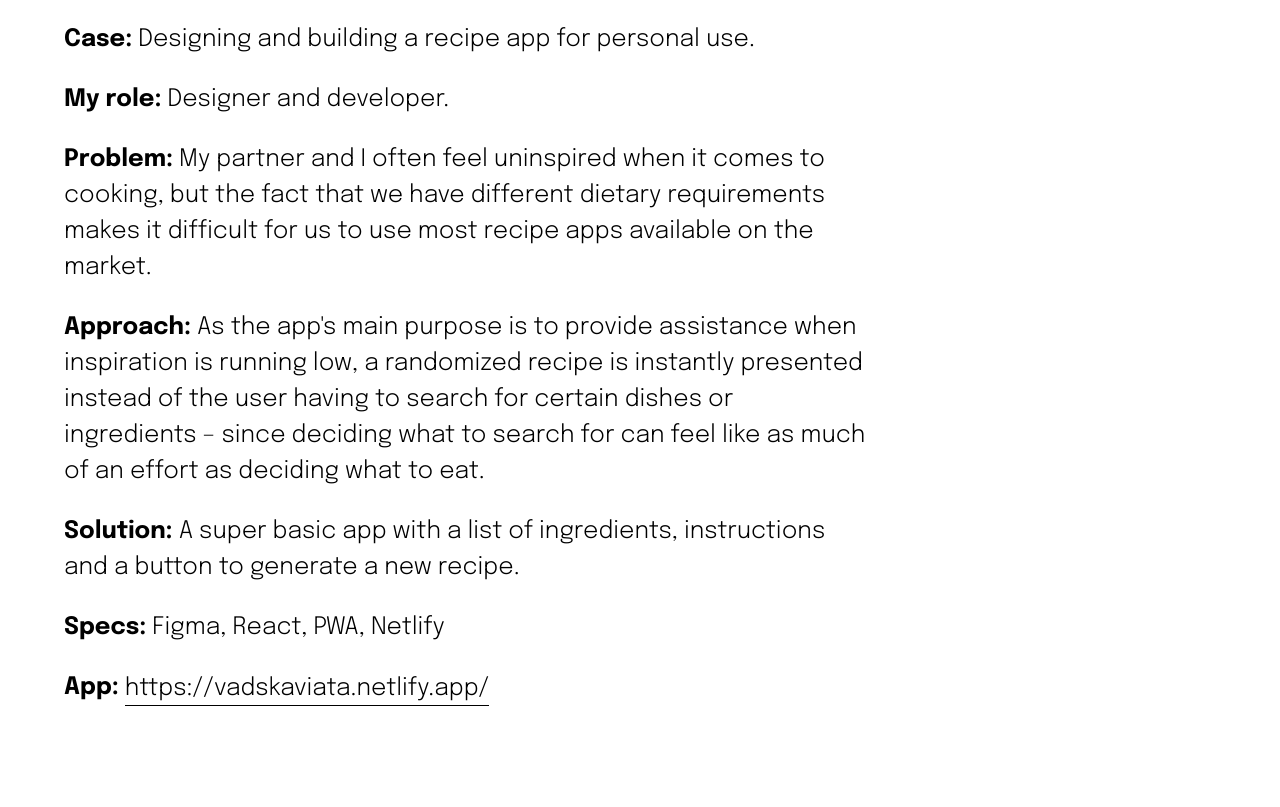
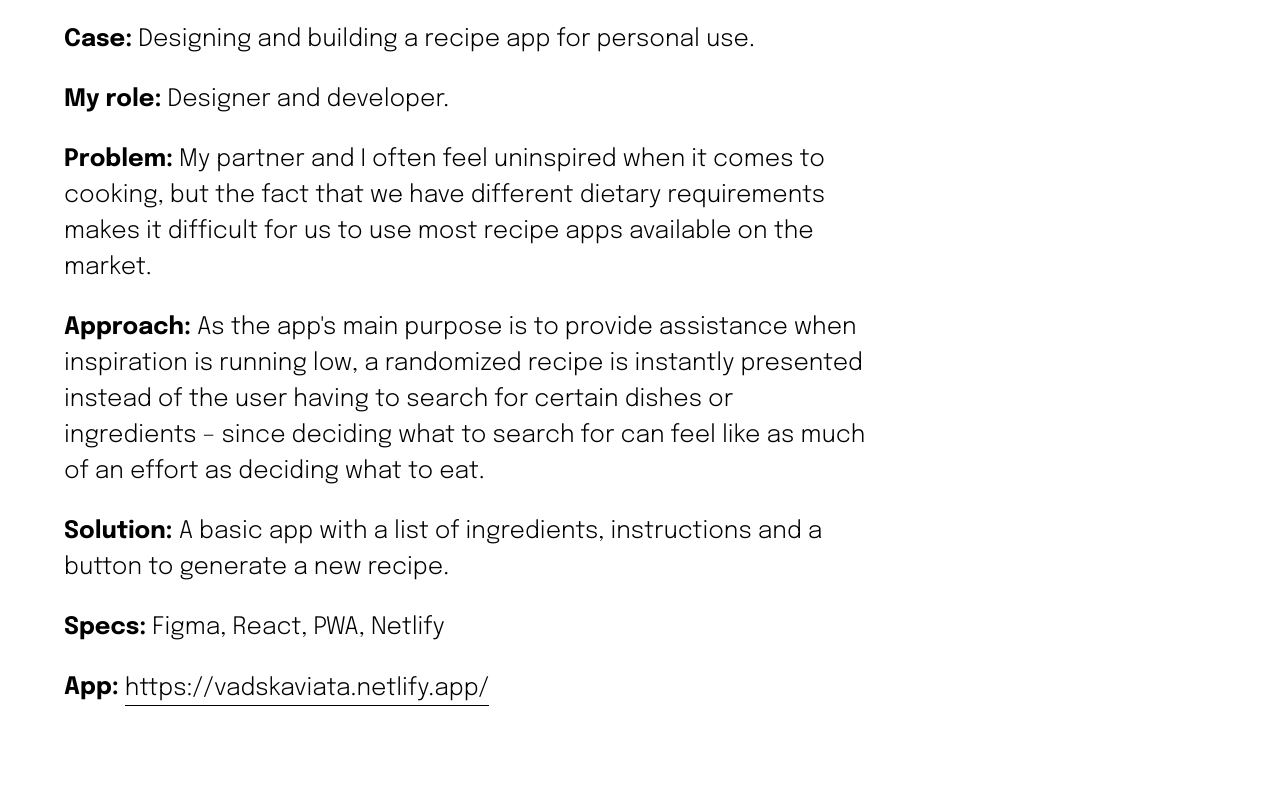
Before and after one commit to agneskalstrom/agneskalstrom.com, a Gatsby site: page /work/recipe-app in a window 1280 px wide. Shown: the part 226-1033 px from the top of the page. Built offline with nearby package versions, Linux system fonts and the light colour scheme; Gatsby itself is replaced by a stand-in of ours.

Commit message:
update desc

```diff
--- a/src/pages/work/recipe-app.js
+++ b/src/pages/work/recipe-app.js
@@ -13,7 +13,7 @@ export default function Digisera() {
         role="Designer and developer."
         problem="My partner and I often feel uninspired when it comes to cooking, but the fact that we have different dietary requirements makes it difficult for us to use most recipe apps available on the market."
         approach="As the app's main purpose is to provide assistance when inspiration is running low, a randomized recipe is instantly presented instead of the user having to search for certain dishes or ingredients – since deciding what to search for can feel like as much of an effort as deciding what to eat."
-        solution="A super basic app with a list of ingredients, instructions and a button to generate a new recipe."
+        solution="A basic app with a list of ingredients, instructions and a button to generate a new recipe."
         specs="Figma, React, PWA, Netlify"
         linkPrefix="App:"
         linkURL="https://vadskaviata.netlify.app/"
```
